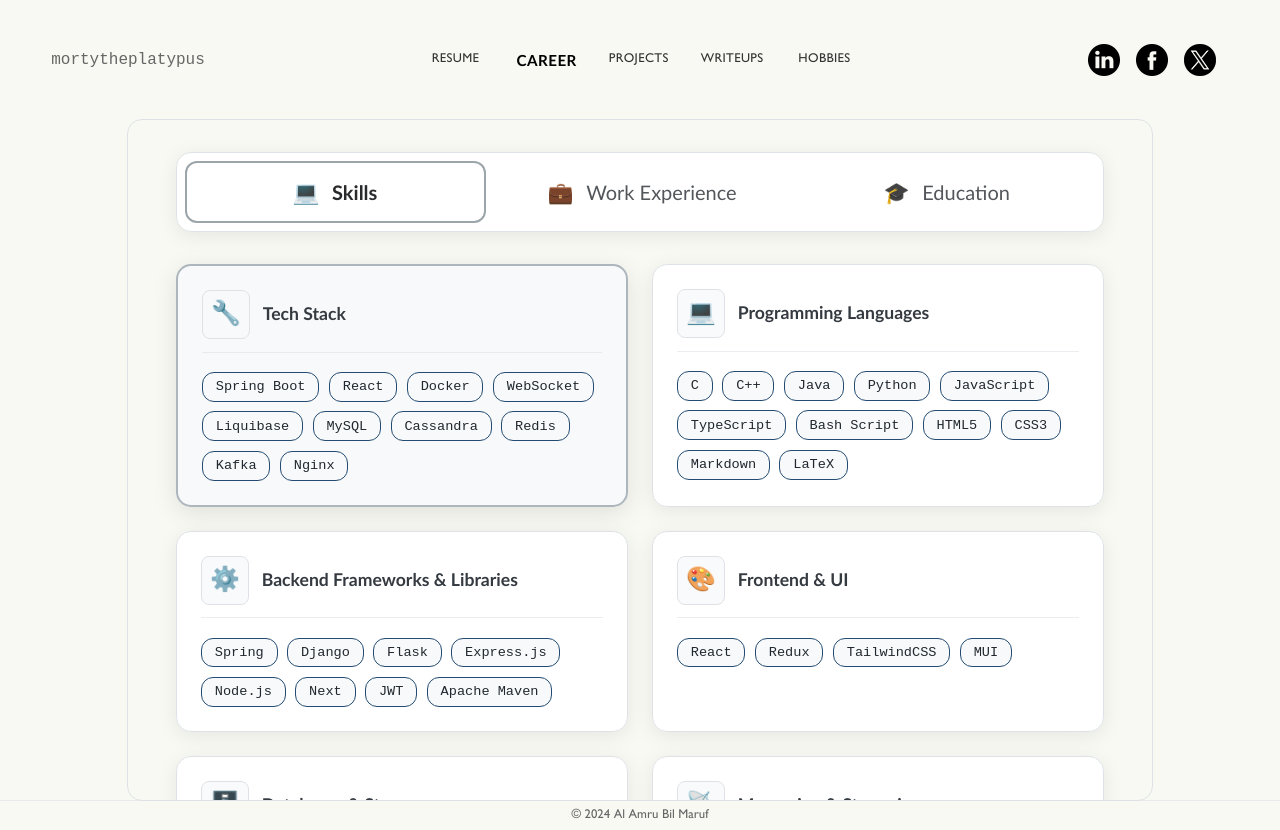
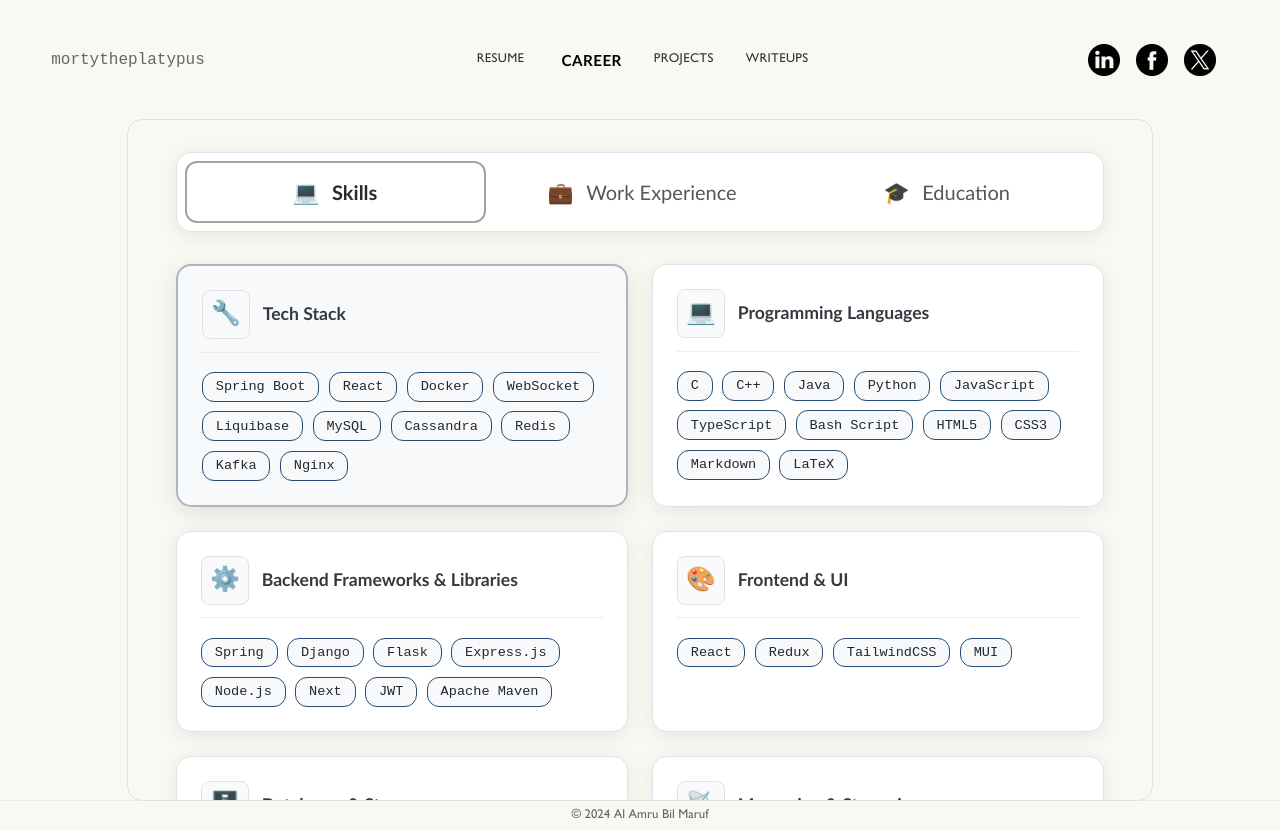
Before and after one commit to mortytheplatypus/mortytheplatypus.github.io, a React (Create React App) app: page /career in a window 1280 px wide. Built offline with nearby package versions, Linux system fonts and the light colour scheme.

Commit message:
remove hobbies tab

```diff
--- a/src/components/layout/TabContainer.js
+++ b/src/components/layout/TabContainer.js
@@ -17,12 +17,12 @@ export const TabContainer = () => {
       case "/projects":
         setValue(2);
         break;
-      case "/hobbies":
+      case "/writeups":
         setValue(3);
         break;
-      case "/writeups":
-        setValue(4);
-        break;
+      // case "/hobbies":
+      //   setValue(4);
+      //   break;
       default:
         setValue(0);
     }
@@ -114,7 +114,7 @@ export const TabContainer = () => {
               },
             }}
           />
-          <Tab
+          {/* <Tab
             label="Hobbies"
             component={Link}
             to="/hobbies"
@@ -129,7 +129,7 @@ export const TabContainer = () => {
                 borderRadius: "4px",
               },
             }}
-          />
+          /> */}
         </Tabs>
       </Toolbar>
     </AppBar>
--- a/src/components/layout/body/Body.js
+++ b/src/components/layout/body/Body.js
@@ -4,7 +4,7 @@ import { Routes, Route } from 'react-router-dom'
 import { Home } from '../../tabs/home/Home'
 import { Career } from '../../tabs/career/Career'
 import { Projects } from '../../tabs/projects/Projects'
-import { Hobbies } from '../../tabs/hobbies/Hobbies'
+// import { Hobbies } from '../../tabs/hobbies/Hobbies'
 import { Writeups } from '../../tabs/writeups/Writeups'
 import Resume from '../../tabs/resume/Resume'
 
@@ -16,7 +16,7 @@ export const Body = () => {
         <Route path="/resume" element={<Resume />} />
         <Route path="/career" element={<Career />} />
         <Route path="/projects" element={<Projects />} />
-        <Route path="/hobbies" element={<Hobbies />} />
+        {/* <Route path="/hobbies" element={<Hobbies />} /> */}
         <Route path="/writeups" element={<Writeups />} />
       </Routes>
     </div>
```
